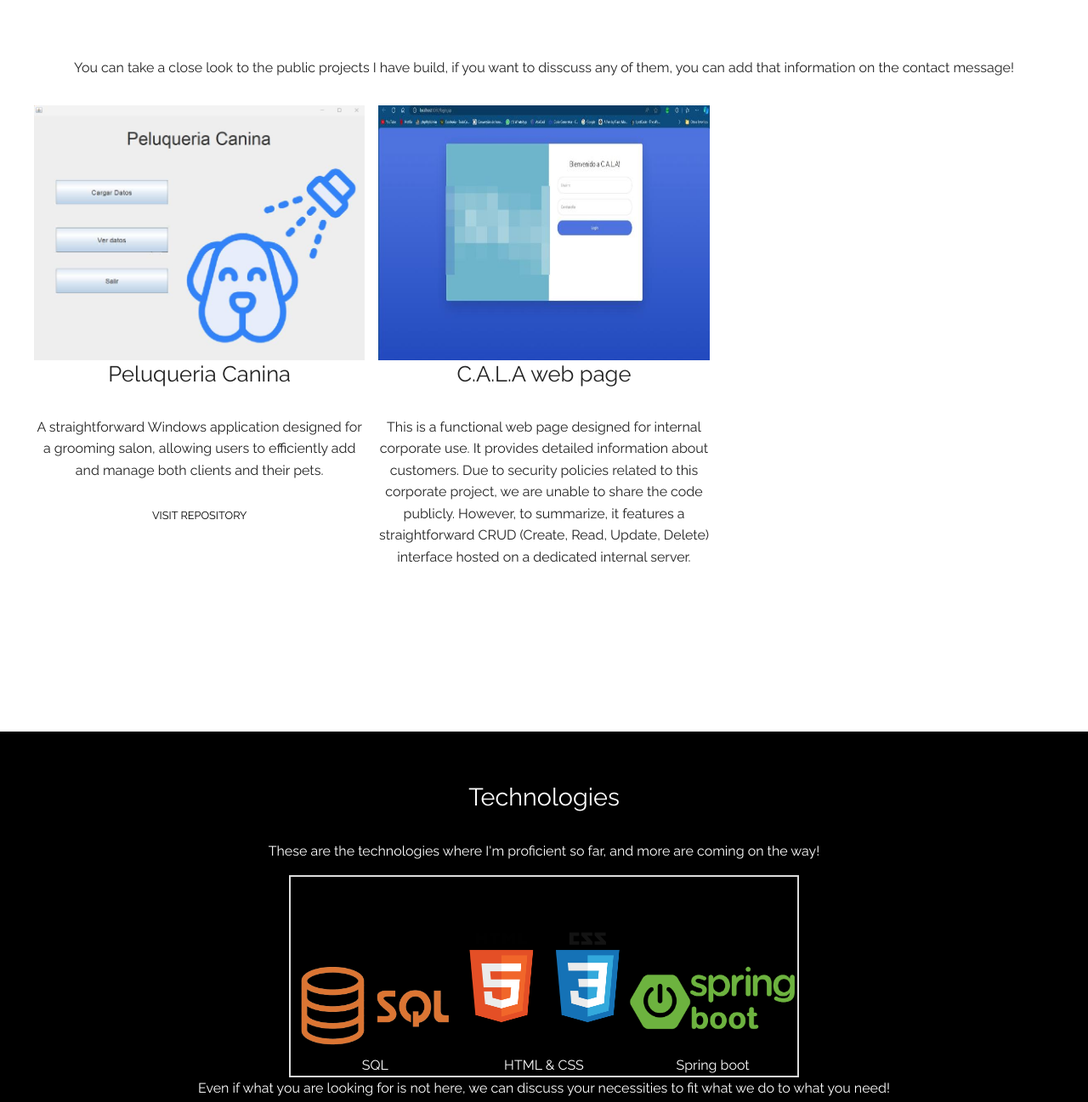
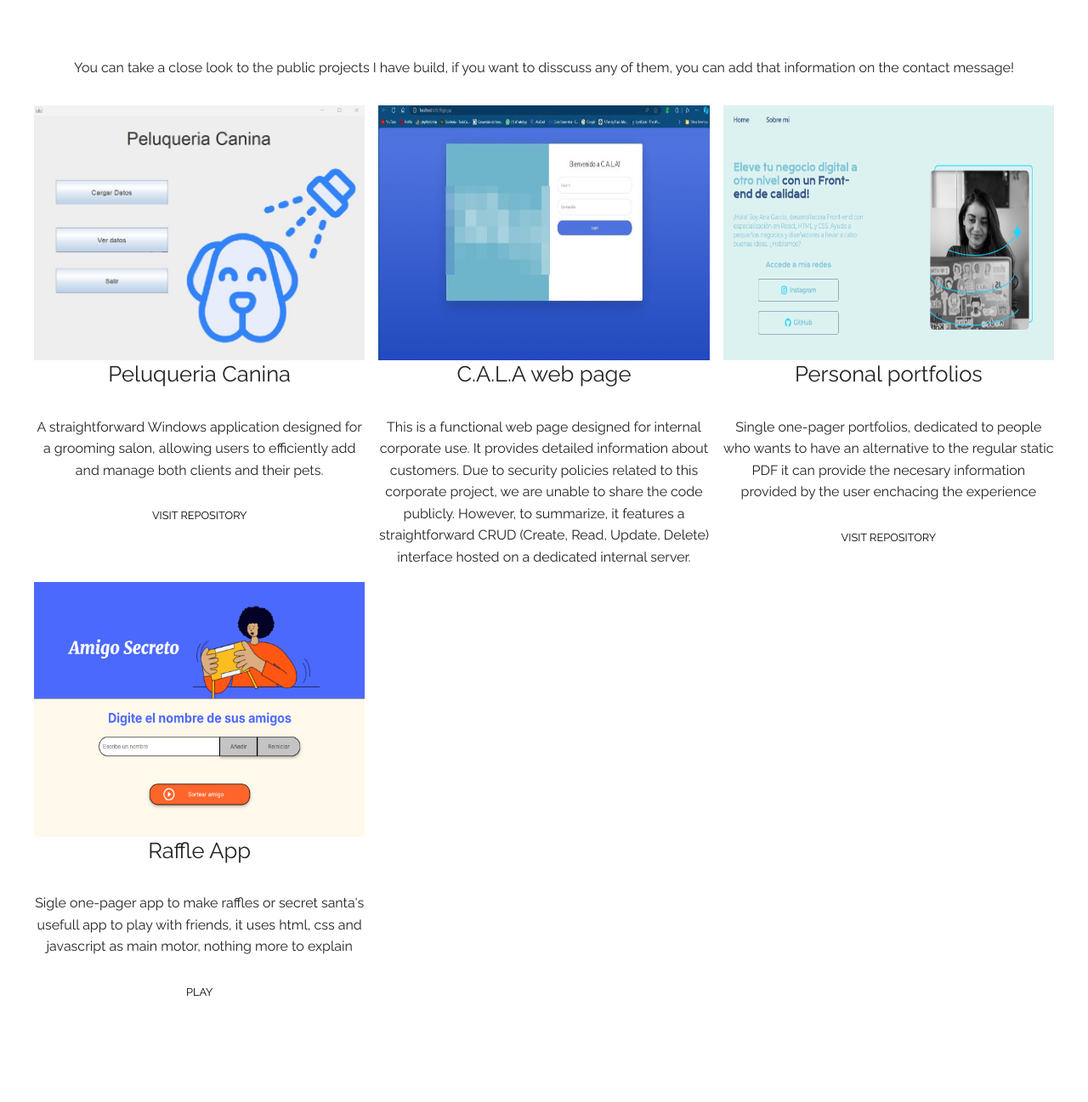
Before and after one commit to Rastir/Portfolio, a plain HTML site: page index.html in a window 1280 px wide. Shown: the part 3365-4662 px from the top of the page at 85% size. Drawn offline with nearby package versions, Linux system fonts and the light colour scheme.

Commit message:
added last two projects

```diff
--- a/index.html
+++ b/index.html
@@ -226,7 +226,30 @@
                                 CRUD (Create, Read, Update, Delete) interface hosted on a dedicated internal server.
                             </p>
                         </div>
-
+                        <div class="col-md-4">
+                            <div class="hover-outer-box">
+                                <img src="img/portfolio_1.png" alt="Project Image">
+                                <div class="hover-inner-box">
+                                    <img src="img/portfolio_2.png" alt="Hover Image">
+                                </div>
+                            </div>
+                            <h3>Personal portfolios</h3>
+                            <p>Single one-pager portfolios, dedicated to people who wants to have an alternative to the
+                                regular static PDF it can provide the necesary information provided by the user enchacing the experience</p>
+                            <a href="https://github.com/Rastir"><button class="light">Visit repository</button></a>
+                        </div>
+                        <div class="col-md-4">
+                            <div class="hover-outer-box">
+                                <img src="img/maigo_1.png" alt="Project Image">
+                                <div class="hover-inner-box">
+                                    <img src="img/maigo_2.png" alt="Hover Image">
+                                </div>
+                            </div>
+                            <h3>Raffle App</h3>
+                            <p>Sigle one-pager app to make raffles or secret santa's usefull app to play with friends,
+                                it uses html, css and javascript as main motor, nothing more to explain</p>
+                            <a href="https://rastir.github.io/MaigoSecreto/"><button class="light">Play</button></a>
+                        </div>
                     </div>
             </section>
             <section class="cta" id="technologies">
```
Also changed, not shown: img/maigo_1.png (added), img/maigo_2.png (added), img/portfolio_1.png (added), img/portfolio_2.png (added).
